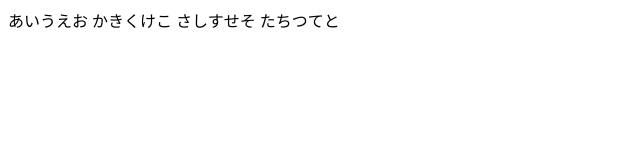
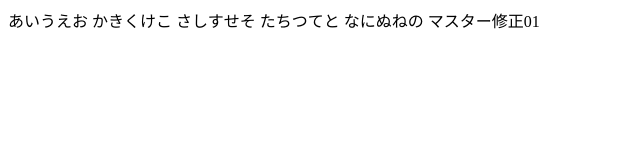
Before and after one commit to zd3h11/firstTest01, a plain HTML site: page index.html in a window 1280 px wide. Shown: the whole page, without its empty margins (0-640 px from the left). Drawn offline with Linux system fonts and the light colour scheme.

Commit message:
テスト05

```diff
--- a/index.html
+++ b/index.html
@@ -8,5 +8,7 @@
 			かきくけこ
 			さしすせそ
 			たちつてと
+			なにぬねの
+			マスター修正01
 	 </body>
  </html>
```
